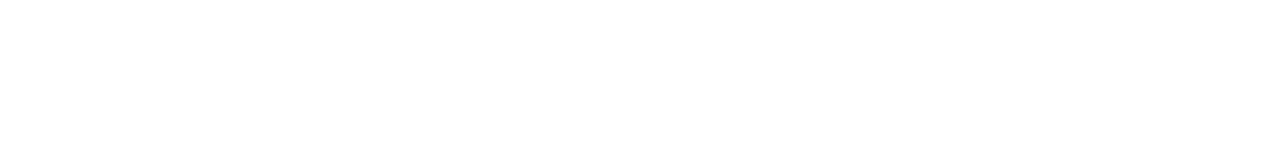
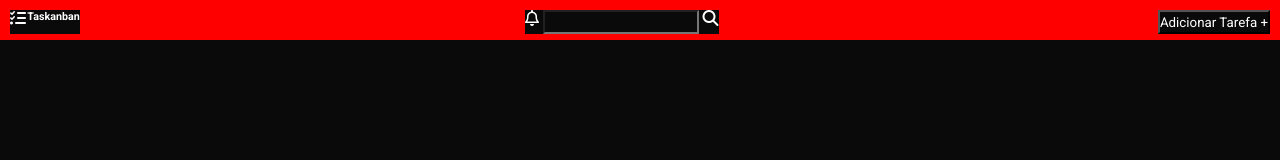
Before and after one commit to glcalil-ufg/PI-III-B.github.io, a plain HTML site: page Board/board.html in a window 1280 px wide. Drawn offline with Linux system fonts and the light colour scheme.

Commit message:
Feat: header rascunho

```diff
--- a/Board/board.css
+++ b/Board/board.css
@@ -4,4 +4,19 @@
     box-sizing: border-box;
     font-family: "Roboto", sans-serif;
     color: #fff;
+    background-color: #0A0A0A;
 }
+
+.container header{
+    padding: 10px;
+    height: 5vh;
+    background-color: red;
+    display: flex;
+    justify-content: space-between;
+}
+
+.container header div{
+    height: 3vh;
+    display: flex;
+    gap: 2%;
+}
--- a/Board/board.html
+++ b/Board/board.html
@@ -1,5 +1,5 @@
 <!DOCTYPE html>
-<html lang="en">
+<html lang="pt-br">
 <head>
     <meta charset="UTF-8">
     <meta name="viewport" content="width=device-width, initial-scale=1.0">
@@ -10,8 +10,44 @@
         <link
             href="https://fonts.googleapis.com/css2?family=Montserrat:ital,wght@0,100..900;1,100..900&family=Roboto:ital,wght@0,100;0,300;0,400;0,500;0,700;0,900;1,100;1,300;1,400;1,500;1,700;1,900&display=swap"
             rel="stylesheet">
+            <link
+            rel="stylesheet"
+            href="https://use.fontawesome.com/releases/v5.12.1/css/all.css"
+            crossorigin="anonymous" />
+        <script src="https://kit.fontawesome.com/bdbe516e40.js"
+            crossorigin="anonymous"></script>
 </head>
 <body>
+    <div class="container">
+        <header>
+            <div class="logo">
+                <i class="fa-solid fa-list-check"></i>
+                <h6>Taskanban</h6>
+            </div>
+            <div class="search">
+                <i class="fa-regular fa-bell"></i>
+                <input type="text" name="search" id="search"><i class="fa-solid fa-magnifying-glass"></i>
+            </div>
+            <div class="new-list">
+                <button type="button">Adicionar Tarefa  +</button>
+            </div>
+        </header>
+        <main>
+            <section class="board">
+                <div class="column">
 
+                </div>
+                <div class="column">
+
+                </div>
+                <div class="column">
+
+                </div>
+                <div class="column">
+
+                </div>
+            </section>
+        </main>
+    </div>
 </body>
 </html>
```
